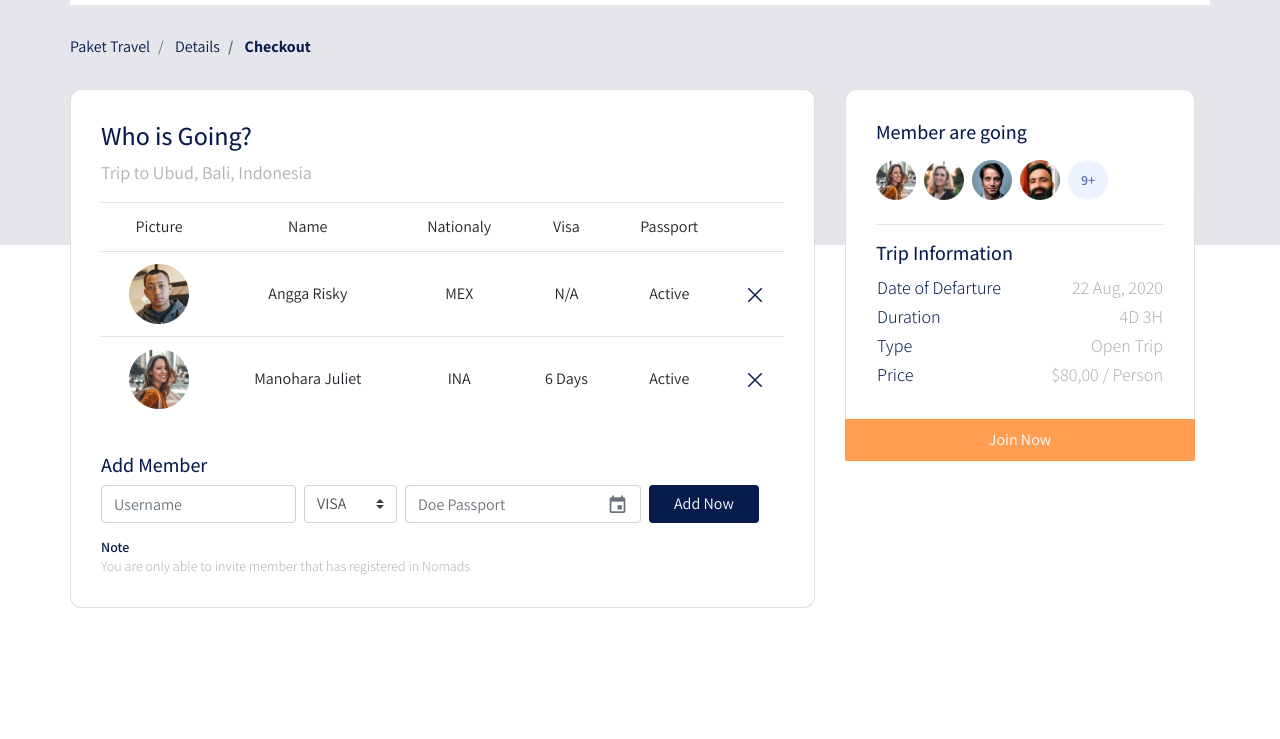
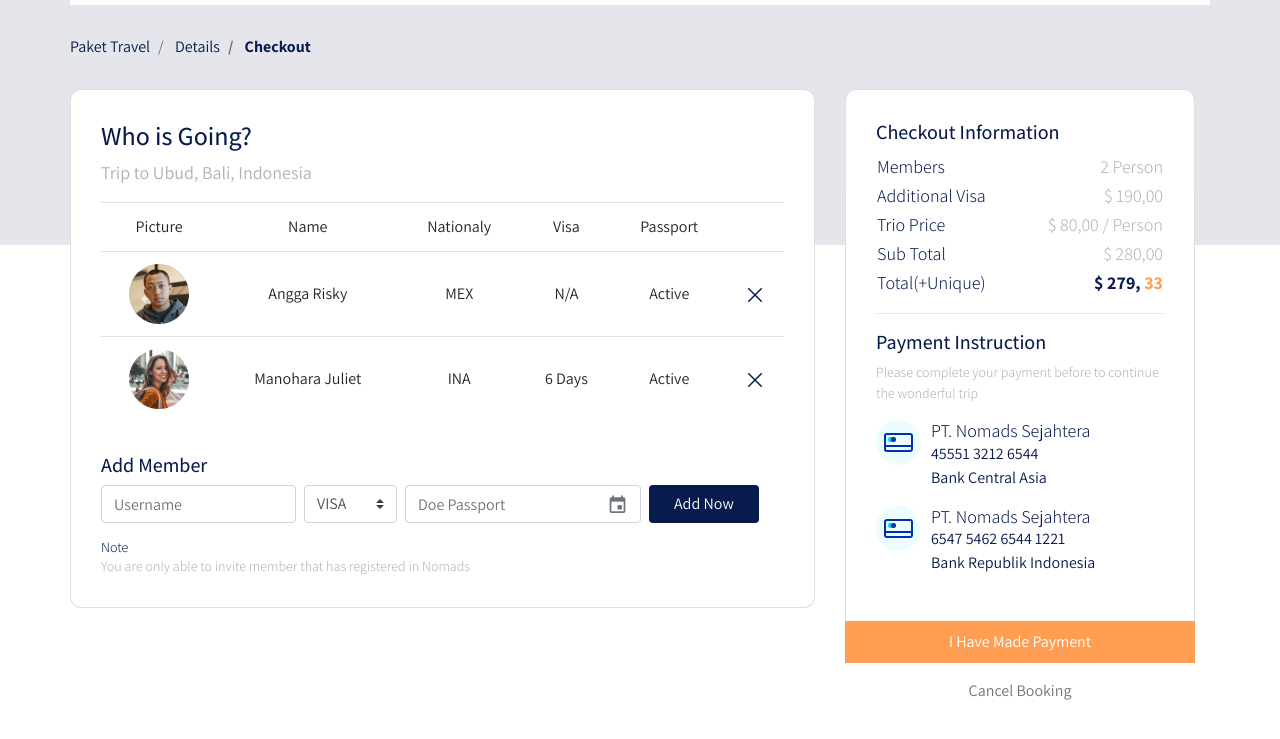
Before and after one commit to abdulazizpermana/nomads, a plain HTML site: page checkout.html in a window 1280 px wide. Shown: the part 61-800 px from the top of the page. Drawn offline with Linux system fonts and the light colour scheme; files whose address does not match are found by name; a web font is replaced by a local one.

Commit message:
Added: Card Instruction

```diff
--- a/checkout.html
+++ b/checkout.html
@@ -159,39 +159,73 @@
                         </div>
                         <div class="col-lg-4">
                             <div class="card card-details card-right">
-                                <h2>Member are going</h2>
-                                <div class="members my-2">
-                                    <img src="frontend/images/members.png" alt
-                                        class="member-image mr-1">
-                                </div>
-                                <hr>
-                                <h2>Trip Information</h2>
+                                <h2>Checkout Information</h2>
                                 <table class="trip-informations">
                                     <tr>
-                                        <th width="50%">Date of Defarture</th>
-                                        <td width 50% class="text-right">22 Aug,
-                                            2020</td>
+                                        <th width="50%">Members</th>
+                                        <td width 50% class="text-right">2 Person</td>
                                     </tr>
                                     <tr>
-                                        <th width="50%">Duration</th>
-                                        <td width 50% class="text-right">4D 3H</td>
+                                        <th width="50%">Additional Visa</th>
+                                        <td width 50% class="text-right">$ 190,00</td>
                                     </tr>
                                     <tr>
-                                        <th width="50%">Type</th>
-                                        <td width 50% class="text-right">Open
-                                            Trip</td>
+                                        <th width="50%">Trio Price</th>
+                                        <td width 50% class="text-right">$ 80,00 / Person</td>
                                     </tr>
                                     <tr>
-                                        <th width="50%">Price</th>
-                                        <td width 50% class="text-right">$80,00
-                                            / Person</td>
+                                        <th width="50%">Sub Total</th>
+                                        <td width 50% class="text-right">$ 280,00</td>
+                                    </tr>
+                                    <tr>
+                                        <th width="50%">Total(+Unique)</th>
+                                        <td width 50% class="text-right text-total">
+                                            <span class="text-blue">$ 279,</span>
+                                            <span class="text-orange">33</span>
+                                        </td>
                                     </tr>
                                 </table>
+                                <hr>
+                                <h2>Payment Instruction</h2>
+                                <p class="payment-instruction">Please complete your payment before to continue the wonderful trip</p>
+                                <div class="bank">
+                                    <div class="bank-item pb-3">
+                                        <img src="frontend/images/ic_bank.png" alt="" class="bank-image">
+                                        <div class="description">
+                                            <h3>PT. Nomads Sejahtera</h3>
+                                            <p>45551 3212 6544
+                                                <br>
+                                                Bank Central Asia
+                                            </p>
+                                        </div>
+                                        <div class="clearfix">
+
+                                        </div>
+                                    </div>
+                                    <div class="bank-item pb-3">
+                                        <img src="frontend/images/ic_bank.png" alt="" class="bank-image">
+                                        <div class="description">
+                                            <h3>PT. Nomads Sejahtera</h3>
+                                            <p>6547 5462 6544 1221
+                                                <br>
+                                                Bank Republik Indonesia
+                                            </p>
+                                        </div>
+                                        <div class="clearfix">
+
+                                        </div>
+                                    </div>
+                                </div>
                             </div>
                             <div class="join-container">
                                 <a href="#"
                                     class="btn btn-block btn-join-now mt-3 py-2">
-                                    Join Now
+                                    I Have Made Payment
+                                </a>
+                            </div>
+                            <div class="text-center mt-3">
+                                <a href="#" class="text-muted">
+                                    Cancel Booking
                                 </a>
                             </div>
                         </div>
--- a/frontend/styles/main.scss
+++ b/frontend/styles/main.scss
@@ -300,6 +300,14 @@ header{
             color: #b1b1b1;
         }
 
+        h3{
+
+            font-weight: 300;
+            font-size: 14px;
+            color: #071C4D;
+
+        }
+
         .trip-informations{
             th{
                 font-weight: 300;
@@ -312,15 +320,56 @@ header{
                 font-size: 18px;
                 color: #b1b1b1;
             }
+
+            .text-blue{
+                color: #071C4D;
+                font-weight: bold;
+            }
+
+            .text-orange{
+                color: #ff9e53;
+                font-weight: bold;
+            }
         }
 
-        h3{
 
-            font-weight: 600;
+        .payment-instruction{
+            font-weight: 300;
             font-size: 14px;
-            color: #071C4D;
+            color: #b1b1b1;
+        }
 
+       .bank{
+        .bank-item{
+            h3{
+                font-size: 18px;
+                color: #071C4D;
+                margin-bottom: 0;
+            }
+
+            p{
+                margin-bottom: 0;
+            }
+
+            .description{
+                margin-left: 10px;
+                overflow: hidden;
+                float: left;
+
+                p{
+                    font-weight: normal;
+                    font-size: 16px;
+                    color: #071c4d;
+                }
+            }
         }
+
+        .bank-image{
+            width: 45px;
+            height: 45px;
+            float: left;
+        }
+       }
 
         .disclaimer{
             font-weight: 300;
@@ -351,6 +400,8 @@ header{
                 color: #fff;
             }
         }
+
+
     }
 
     .card-right{
```
Also changed, not shown: frontend/styles/main.css, 1 other file.
